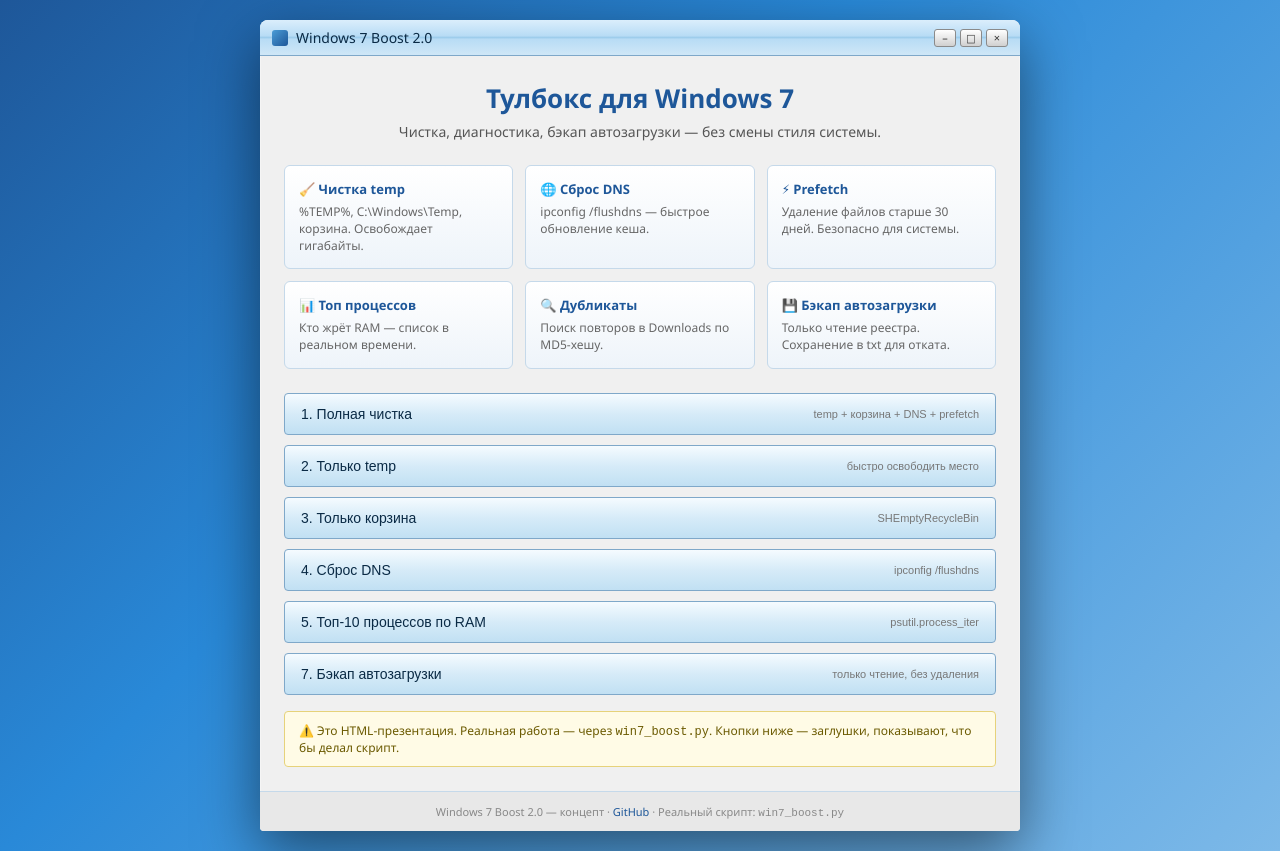
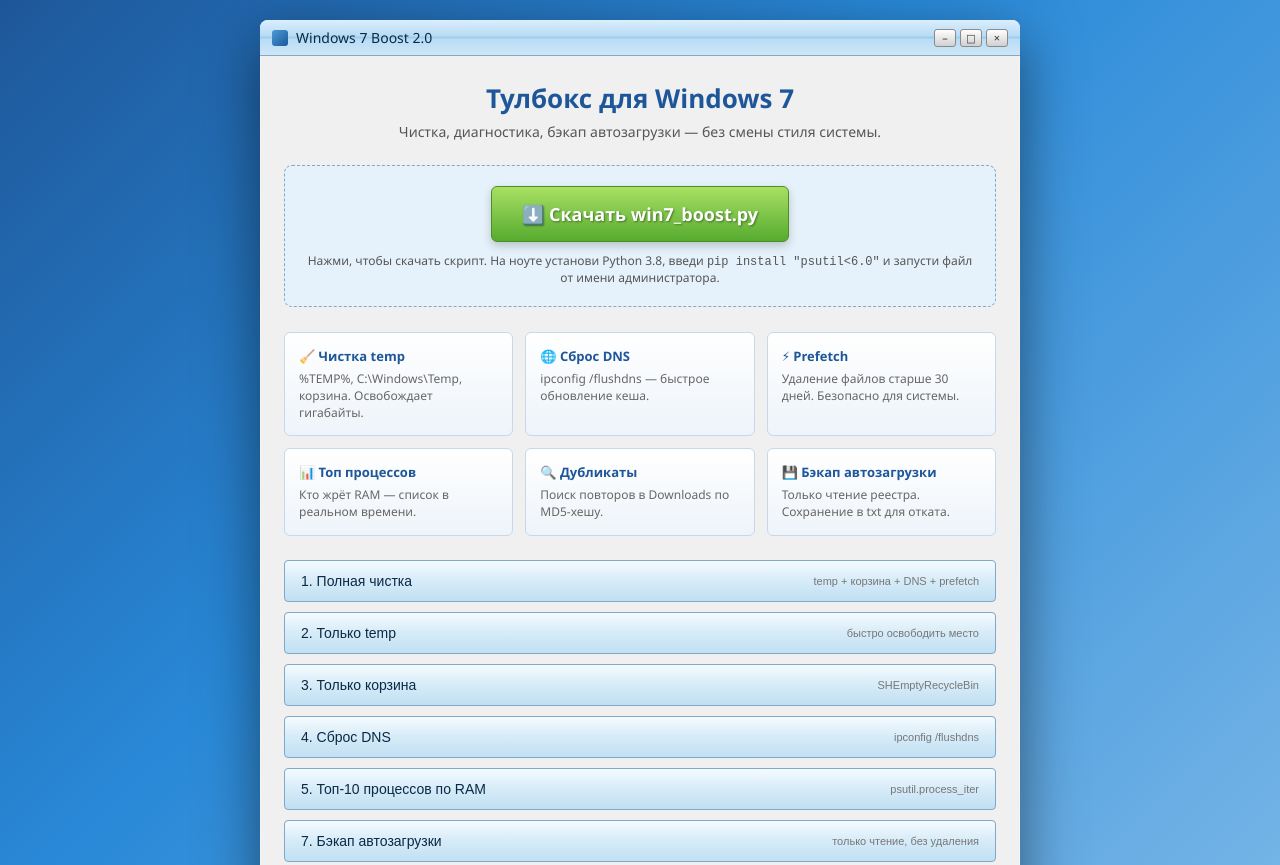
Before and after one commit to v3014185-coder/Windows7I-, a plain HTML site: page index.html in a window 1280 px wide. Shown: the top 865 px of the page. Drawn offline with Linux system fonts and the light colour scheme.

Commit message:
index.html

```diff
--- a/index.html
+++ b/index.html
@@ -71,6 +71,37 @@
   .card h3 { font-size: 13px; color: #1e5799; margin-bottom: 6px; }
   .card p { font-size: 12px; color: #666; line-height: 1.4; }
 
+  /* Стили для кнопки скачивания */
+  .download-container {
+    text-align: center;
+    margin-bottom: 25px;
+    padding: 20px;
+    background: #e6f2fb;
+    border: 1px dashed #7fa8c9;
+    border-radius: 8px;
+  }
+  .btn-download {
+    display: inline-block;
+    padding: 15px 30px;
+    background: linear-gradient(180deg, #a8e063 0%, #56ab2f 100%);
+    color: white;
+    text-decoration: none;
+    font-size: 18px;
+    font-weight: bold;
+    border-radius: 6px;
+    border: 1px solid #4a8e26;
+    box-shadow: 0 4px 10px rgba(0,0,0,0.2);
+    text-shadow: 1px 1px 2px rgba(0,0,0,0.4);
+    transition: all 0.2s;
+  }
+  .btn-download:hover {
+    transform: scale(1.05);
+    background: linear-gradient(180deg, #b8ed73 0%, #66bb3f 100%);
+  }
+  .download-container p {
+    font-size: 12px; color: #555; margin-top: 10px;
+  }
+
   .actions { display: flex; flex-direction: column; gap: 10px; }
   .btn {
     padding: 12px 16px;
@@ -130,6 +161,16 @@
       <p>Чистка, диагностика, бэкап автозагрузки — без смены стиля системы.</p>
     </div>
 
+    <!-- БЛОК СКАЧИВАНИЯ -->
+    <div class="download-container">
+      <a href="win7_boost.py" download class="btn-download">
+        ⬇️ Скачать win7_boost.py
+      </a>
+      <p>
+        Нажми, чтобы скачать скрипт. На ноуте установи Python 3.8, введи <code>pip install "psutil&lt;6.0"</code> и запусти файл от имени администратора.
+      </p>
+    </div>
+
     <div class="features">
       <div class="card">
         <h3>🧹 Чистка temp</h3>
@@ -185,14 +226,14 @@
     </div>
 
     <div class="status" id="status">
-      ⚠️ Это HTML-презентация. Реальная работа — через <code>win7_boost.py</code>.
+      ⚠️ Это HTML-презентация. Реальная работа — через скачанный <code>win7_boost.py</code>.
       Кнопки ниже — заглушки, показывают, что бы делал скрипт.
     </div>
   </div>
 
   <div class="footer">
     Windows 7 Boost 2.0 — концепт ·
-    <a href="https://github.com/" target="_blank">GitHub</a> ·
+    <a href="https://github.com/v3014185-coder/Windows7-" target="_blank">GitHub</a> ·
     Реальный скрипт: <code>win7_boost.py</code>
   </div>
 </div>
@@ -216,7 +257,7 @@
       status.style.background = '#fffbe6';
       status.style.borderColor = '#e6d27a';
       status.style.color = '#6b5a00';
-      status.innerHTML = '⚠️ Это HTML-презентация. Реальная работа — через <code>win7_boost.py</code>. Кнопки ниже — заглушки, показывают, что бы делал скрипт.';
+      status.innerHTML = '⚠️ Это HTML-презентация. Реальная работа — через скачанный <code>win7_boost.py</code>. Кнопки ниже — заглушки, показывают, что бы делал скрипт.';
     }, 3000);
   }
 </script>
```
